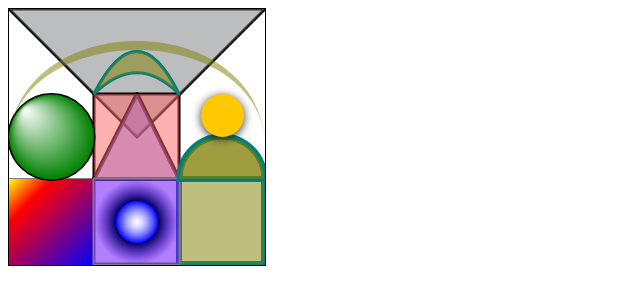
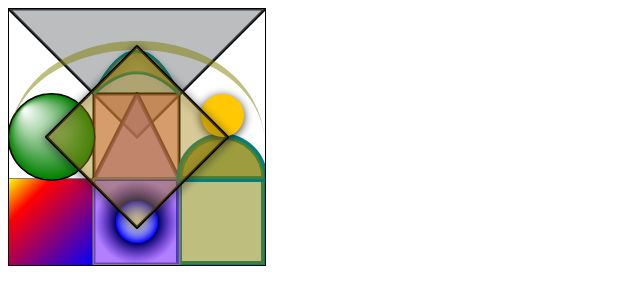
Before and after one commit to Fishbite/AdvancedGaming, a plain HTML site: page TheCanvas/index.html in a window 1280 px wide. Shown: the whole page, without its empty margins (0-640 px from the left). Drawn offline with Linux system fonts and the light colour scheme.

Commit message:
added rotation.js

```diff
--- a/TheCanvas/index.html
+++ b/TheCanvas/index.html
@@ -15,5 +15,6 @@
     <script src="./src/circles.js"></script>
     <script src="./src/curves.js"></script>
     <script src="./src/shadows.js"></script>
+    <script src="./src/rotation.js"></script>
   </body>
 </html>
--- /dev/null
+++ b/TheCanvas/src/rotation.js
@@ -0,0 +1,31 @@
+/* rotation.js */
+//styles
+ctx.strokeStyle = "black";
+ctx.lineWidth = 3;
+ctx.fillStyle = "rgba(255, 200, 0, 0.25)";
+
+/* !!!!!! IMOPRTANT !!!!! */
+// save the current state of the drawing // context, this will allow us to restore it
+// to its original state when we're finished
+ctx.save();
+
+//move the drawing context's 0, 0, point
+// from the corner to the cneter of the
+// canvas.This will be the square center point:
+ctx.translate(128, 128);
+
+// rotate the coordinate system in rads:
+// rads = degrees * (Math.PI / 180)
+ctx.rotate(45 * (Math.PI / 180));
+console.log("rads:", 45 * (Math.PI / 180));
+
+// draw a square with it's center at 0, 0
+ctx.beginPath();
+ctx.rect(-64, -64, 128, 128);
+ctx.stroke();
+ctx.fill();
+
+// restore the drawing context to
+// its original postion and rotation
+// i.e. 0, 0 = top left corner not rotated
+ctx.restore();
--- a/TheCanvas/src/shadows.js
+++ b/TheCanvas/src/shadows.js
@@ -24,5 +24,6 @@ ctx.shadowBlur = 10;
 // make a shape
 ctx.beginPath();
 ctx.arc(213.5, 106.5, 21.5, 0, 2 * Math.PI, false);
+ctx.closePath();
 //ctx.stroke();
 ctx.fill();
```
